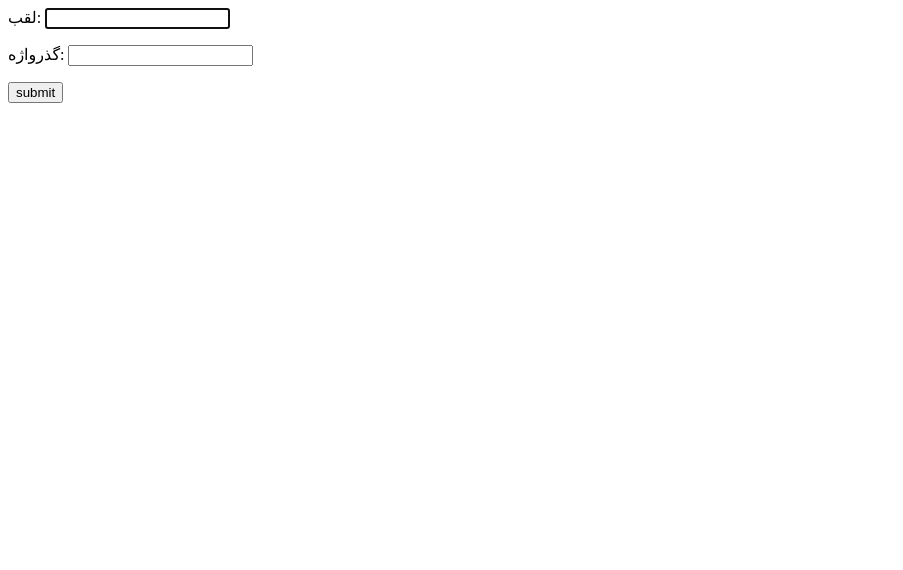
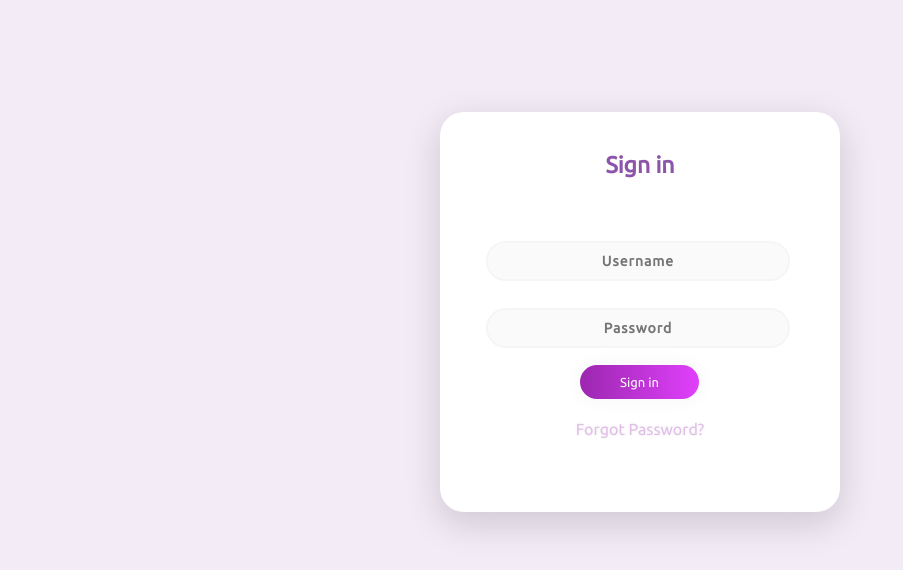
Before and after one commit to eyeamnoob/rpit, a Django app: page /account/login/ in a window 1280 px wide. Shown: the top 570 px of the page, without its empty margins (0-903 px from the left). Run offline with Django 3.2, Linux system fonts and the light colour scheme; some libraries are stand-ins or nearby versions.

Commit message:
serving static files added. login template looklikes better

```diff
--- a/config/settings.py
+++ b/config/settings.py
@@ -11,6 +11,7 @@ https://docs.djangoproject.com/en/3.2/ref/settings/
 """
 
 from pathlib import Path
+import os
 
 # Build paths inside the project like this: BASE_DIR / 'subdir'.
 BASE_DIR = Path(__file__).resolve().parent.parent
@@ -143,6 +144,9 @@ USE_TZ = True
 # https://docs.djangoproject.com/en/3.2/howto/static-files/
 
 STATIC_URL = '/static/'
+STATICFILES_DIRS = [
+    "static",
+]
 
 # Default primary key field type
 # https://docs.djangoproject.com/en/3.2/ref/settings/#default-auto-field
--- /dev/null
+++ b/static/css/style.css
@@ -0,0 +1,105 @@
+body {
+    background-color: #F3EBF6;
+    font-family: 'Ubuntu', sans-serif;
+}
+
+.main {
+    background-color: #FFFFFF;
+    width: 400px;
+    height: 400px;
+    margin: 7em auto;
+    border-radius: 1.5em;
+    box-shadow: 0px 11px 35px 2px rgba(0, 0, 0, 0.14);
+}
+
+.sign {
+    padding-top: 40px;
+    color: #8C55AA;
+    font-family: 'Ubuntu', sans-serif;
+    font-weight: bold;
+    font-size: 23px;
+}
+
+.un {
+width: 76%;
+color: rgb(38, 50, 56);
+font-weight: 700;
+font-size: 14px;
+letter-spacing: 1px;
+background: rgba(136, 126, 126, 0.04);
+padding: 10px 20px;
+border: none;
+border-radius: 20px;
+outline: none;
+box-sizing: border-box;
+border: 2px solid rgba(0, 0, 0, 0.02);
+margin-bottom: 50px;
+margin-left: 46px;
+text-align: center;
+margin-bottom: 27px;
+font-family: 'Ubuntu', sans-serif;
+}
+
+form.form1 {
+    padding-top: 40px;
+}
+
+.pass {
+        width: 76%;
+color: rgb(38, 50, 56);
+font-weight: 700;
+font-size: 14px;
+letter-spacing: 1px;
+background: rgba(136, 126, 126, 0.04);
+padding: 10px 20px;
+border: none;
+border-radius: 20px;
+outline: none;
+box-sizing: border-box;
+border: 2px solid rgba(0, 0, 0, 0.02);
+margin-bottom: 50px;
+margin-left: 46px;
+text-align: center;
+margin-bottom: 27px;
+font-family: 'Ubuntu', sans-serif;
+}
+
+
+.un:focus, .pass:focus {
+    border: 2px solid rgba(0, 0, 0, 0.18) !important;
+
+}
+
+.submit {
+  cursor: pointer;
+    border-radius: 5em;
+    color: #fff;
+    background: linear-gradient(to right, #9C27B0, #E040FB);
+    border: 0;
+    padding-left: 40px;
+    padding-right: 40px;
+    padding-bottom: 10px;
+    padding-top: 10px;
+    font-family: 'Ubuntu', sans-serif;
+    margin-left: 35%;
+    font-size: 13px;
+    box-shadow: 0 0 20px 1px rgba(0, 0, 0, 0.04);
+}
+
+.forgot {
+    text-shadow: 0px 0px 3px rgba(117, 117, 117, 0.12);
+    color: #E1BEE7;
+    padding-top: 15px;
+}
+
+a {
+    text-shadow: 0px 0px 3px rgba(117, 117, 117, 0.12);
+    color: #E1BEE7;
+    text-decoration: none
+}
+
+@media (max-width: 600px) {
+    .main {
+        border-radius: 0px;
+    }
+}
--- a/templates/login.html
+++ b/templates/login.html
@@ -1,4 +1,27 @@
-<form method='POST'> {% csrf_token %}
-    {{form.as_p}}
-    <button type="submit"> submit </button>
-</form>
+{% load static %}
+
+<html>
+
+<head>
+  <link rel="stylesheet" href="{% static 'css/style.css' %}">
+  <link href="https://fonts.googleapis.com/css?family=Ubuntu" rel="stylesheet">
+  <meta name="viewport" content="width=device-width, initial-scale=1" />
+  <link rel="stylesheet" href="path/to/font-awesome/css/font-awesome.min.css">
+  <title>Sign in</title>
+</head>
+
+<body>
+  <div class="main">
+    <p class="sign" align="center">Sign in</p>
+    <form class="form1">
+      <input class="un " type="text" align="center" placeholder="Username">
+      <input class="pass" type="password" align="center" placeholder="Password">
+      <a class="submit" align="center">Sign in</a>
+      <p class="forgot" align="center"><a href="#">Forgot Password?</p>
+
+
+    </div>
+
+</body>
+
+</html>
```
